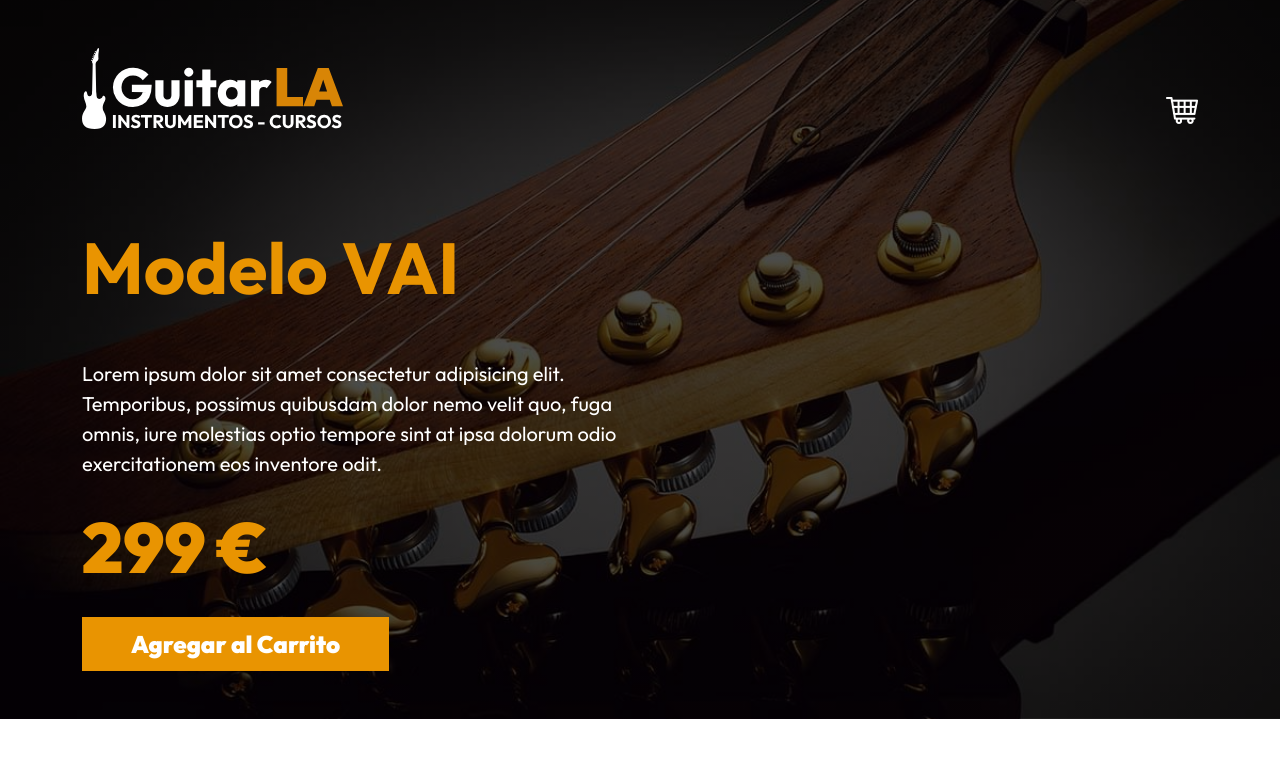
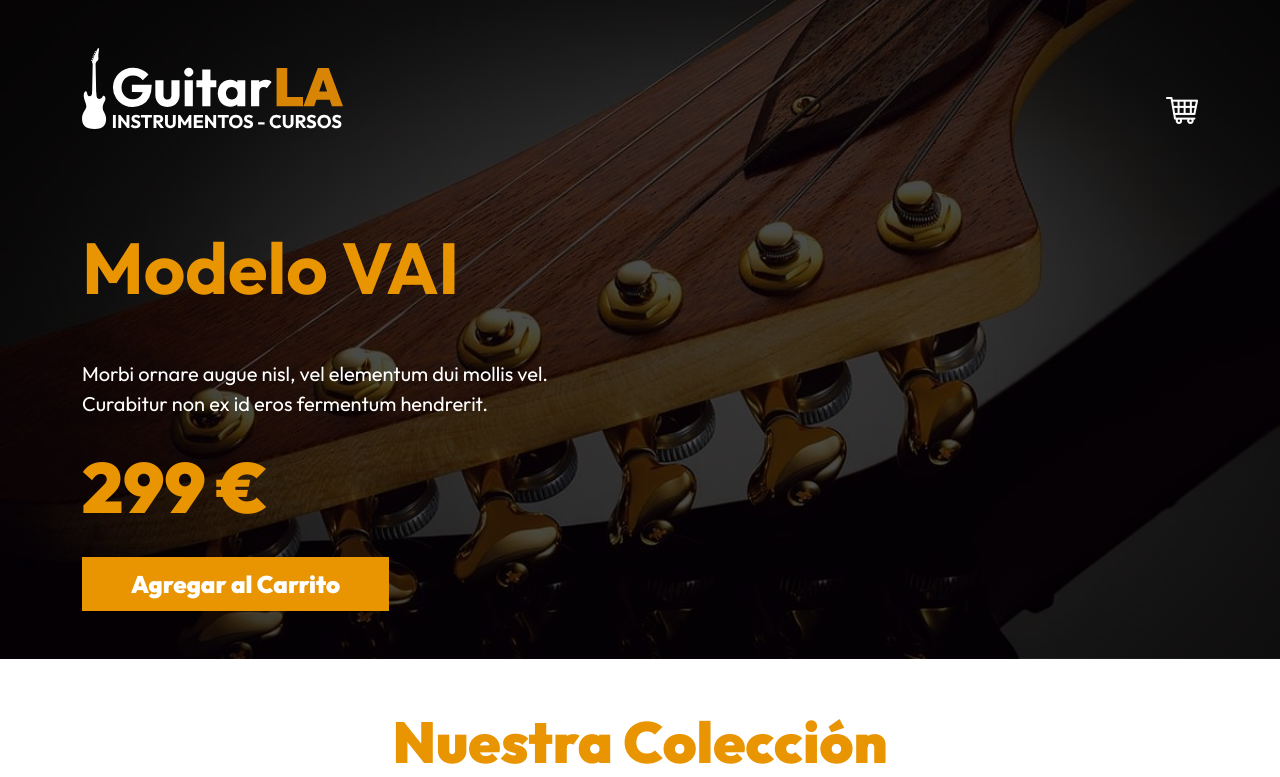
Before and after one commit to AlvaroRuizReina/guitarla, a Vue app: page / in a window 1280 px wide. Shown: the top 777 px of the page. Built offline with nearby package versions, Linux system fonts and the light colour scheme.

Commit message:
feat: show main guitar information

```diff
--- a/src/App.vue
+++ b/src/App.vue
@@ -8,11 +8,13 @@
 
 // states de nuestra App con ref
 const guitarras = ref([])
+const guitarra = ref({})
 const carrito = ref([])
 
 // lifecycle hook onMounted
 onMounted(() => {
     guitarras.value = db
+    guitarra.value = db[3]
 })
 
 /**
@@ -30,27 +32,36 @@
     }
 }
 
-// Method Event "incrementarCantidad"
+/**
+ * Method Event "incrementarCantidad"
+ * Incrementa la cantidad de elementos añadir al carrito
+ * @param id
+ */
 const incrementarCantidad = id => {
     const index = carrito.value.findIndex(producto => producto.id === id)
     if(carrito.value[index].cantidad >= 10) return
     carrito.value[index].cantidad++
 }
 
-// Method Event "decrementarCantidad"
+/**
+ * Method Event "decrementarCantidad"
+ * Reduce la cantidad de elementos añadir al carrito
+ * @param id
+ */
 const decrementarCantidad = id => {
     const index = carrito.value.findIndex(producto => producto.id === id)
     if(carrito.value[index].cantidad <= 1) return
     carrito.value[index].cantidad--
 }
-
 </script>
 
 <template>
     <Header
         :carrito="carrito"
+        :guitarra="guitarra"
         @incrementar-cantidad="incrementarCantidad"
         @decrementar-cantidad="decrementarCantidad"
+        @agregar-carrito="agregarCarrito"
     />
         <!-- MAIN -->
         <main class="container-xl mt-5">
--- a/src/components/Header.vue
+++ b/src/components/Header.vue
@@ -1,14 +1,21 @@
 <script setup>
+import Guitarra from './Guitarra.vue';
+
     defineProps({
         carrito: {
             type: Array,
             required: true
-        }
+        },
+        guitarra: {
+            type: Object,
+            required: true
+        },
     })
 
     defineEmits([
         'incrementar-cantidad',
-        'decrementar-cantidad'
+        'decrementar-cantidad',
+        'agregar-carrito'
     ])
 </script>
 <template>
@@ -77,13 +84,16 @@
                     </div>
                 </nav>
             </div><!--.row-->
-
             <div class="row mt-5">
                 <div class="col-md-6 text-center text-md-start pt-5">
-                    <h1 class="display-2 fw-bold">Modelo VAI</h1>
-                    <p class="mt-5 fs-5 text-white">Lorem ipsum dolor sit amet consectetur adipisicing elit. Temporibus, possimus quibusdam dolor nemo velit quo, fuga omnis, iure molestias optio tempore sint at ipsa dolorum odio exercitationem eos inventore odit.</p>
-                    <p class="text-primary fs-1 fw-black">299 €</p>
-                    <button type="button"class="btn fs-4 bg-primary text-white py-2 px-5">Agregar al Carrito</button>
+                    <h1 class="display-2 fw-bold">Modelo {{guitarra.nombre}}</h1>
+                    <p class="mt-5 fs-5 text-white">{{guitarra.descripcion}}</p>
+                    <p class="text-primary fs-1 fw-black">{{guitarra.precio}} {{guitarra.currency}}</p>
+                    <button type="button"
+                        class="btn fs-4 bg-primary text-white py-2 px-5"
+                        @click="$emit('agregar-carrito', guitarra)"
+                        >Agregar al Carrito
+                    </button>
                 </div>
             </div>
         </div>
```
